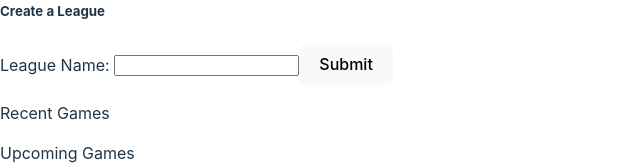
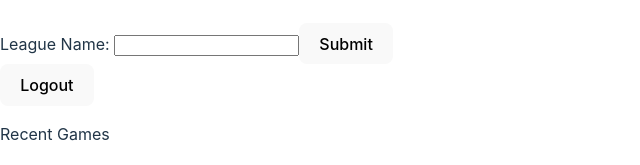
Before and after one commit to j21winter/groupProject, a React app in the folder predictions/client/: page /dashboard in a window 1280 px wide. Shown: the part 320-485 px from the top of the page, without its empty margins (0-640 px from the left). Built offline with nearby package versions, Linux system fonts and the light colour scheme; no server answers; sample sign-in values are in the browser's storage; the HTML template or start-up script is replaced by a standard one.

Commit message:
Added logout

```diff
--- a/predictions/client/src/components/userdashboard/DashboardLeft.jsx
+++ b/predictions/client/src/components/userdashboard/DashboardLeft.jsx
@@ -22,13 +22,13 @@ const DashboardLeft = (props) => {
     console.log("submitting")
     axios.post('http://localhost:8000/api/league/new', {...leagueInput})
             .then(res => {
-                 console.log(res.data)
-                 setLeagueInput({league_name: "", user_id: user._id})
-                 setUser(prevUser=>({...prevUser, ["leagues"]:res.data.updatedUser.leagues
+                console.log(res.data)
+                setLeagueInput({league_name: "", user_id: user._id})
+                setUser(prevUser=>({...prevUser, ["leagues"]:res.data.updatedUser.leagues
 
-                 }))
+                }))
                  // redirect to same dashboard, new league should pop up above form
-                 navigate('/dashboard')
+                navigate('/dashboard')
             })
             .catch(err=>{
               console.log(err)
@@ -45,6 +45,13 @@ const DashboardLeft = (props) => {
           [e.target.name]: e.target.value
         }))
     }
+    // Logout user
+  const handleLogout = () => {
+    setUser(null);
+    document.cookie = 'userToken=;';
+    navigate('/login');
+  };
+
   return (
 
     <>
@@ -74,7 +81,8 @@ const DashboardLeft = (props) => {
 
         </form>
         </div>
-
+         {/* Logout button */}
+      <button onClick={handleLogout}>Logout</button>
 
     </>
   )
```
